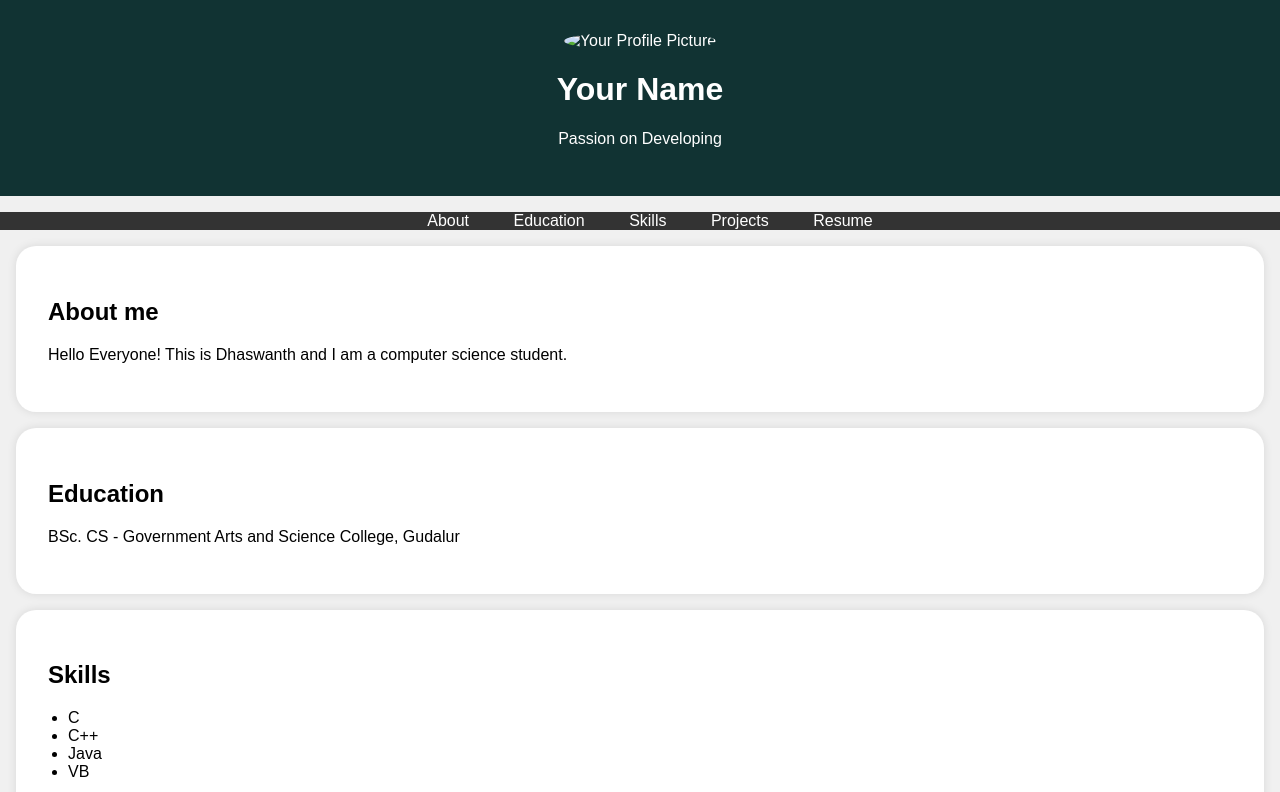
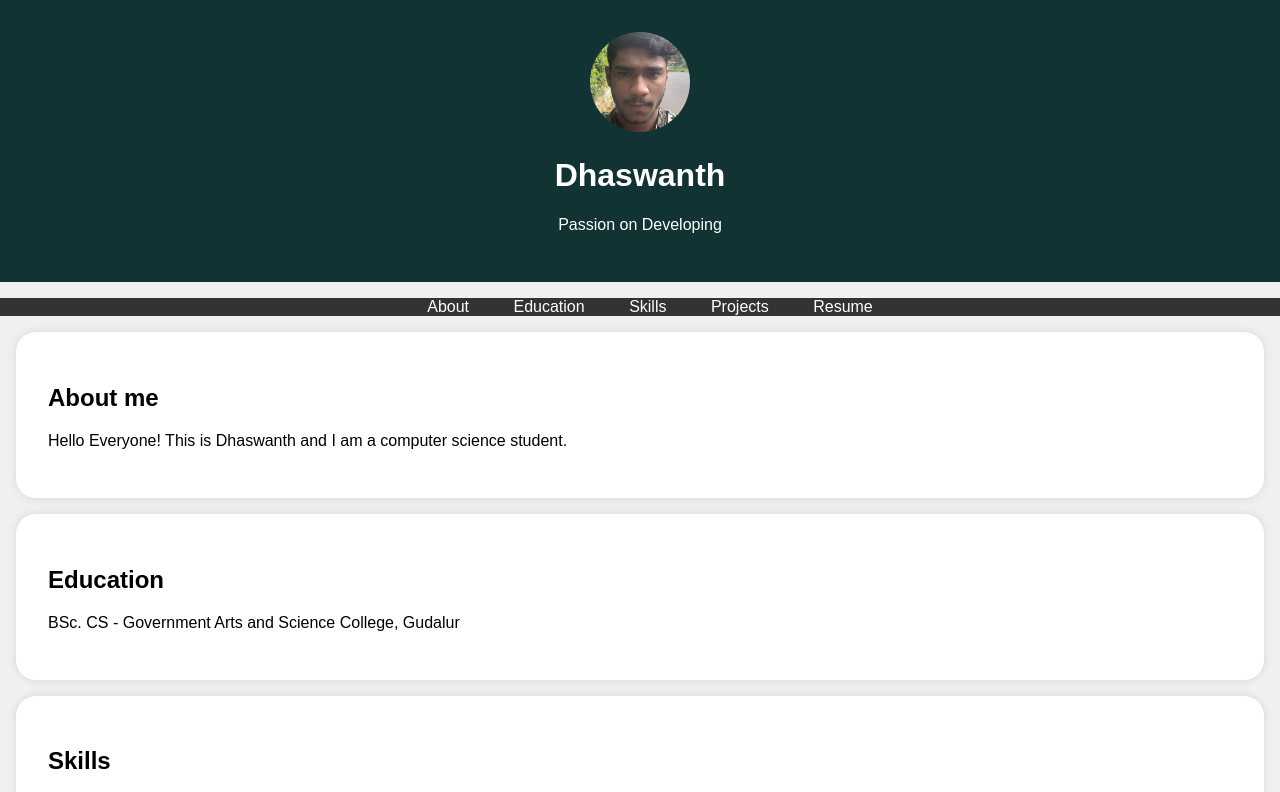
Before and after one commit to Dayaleo/Digitalportfolio, a plain HTML site: page index.html in a window 1280 px wide. Shown: the top 792 px of the page. Drawn offline with Linux system fonts and the light colour scheme.

Commit message:
Update index.html

```diff
--- a/index.html
+++ b/index.html
@@ -84,8 +84,8 @@
     <header>
         <div class="header-content">
             <!-- Add your profile picture here -->
-            <img src="/IMG_20231019_170632_532.jpg" alt="Your Profile Picture" class="profile-picture">
-            <h1>Your Name</h1>
+            <img src="/20231019_155014.jpg" alt="Your Profile Picture" class="profile-picture">
+            <h1>Dhaswanth</h1>
             <p>Passion on Developing</p>
         </div>
     </header>
@@ -141,7 +141,7 @@
         <center>
             <div class="section-content">
                 <h2>Resume</h2>
-                <a href="/Dhaswanth Resume (11)_231025_121615.jpg" class="download-button">DOWNLOAD CV</a>
+                <a href="/Dhaswanth Resume (11)_231025_121732.pdf" class="download-button">DOWNLOAD CV</a>
             </div>
         </center>
     </section>
```
